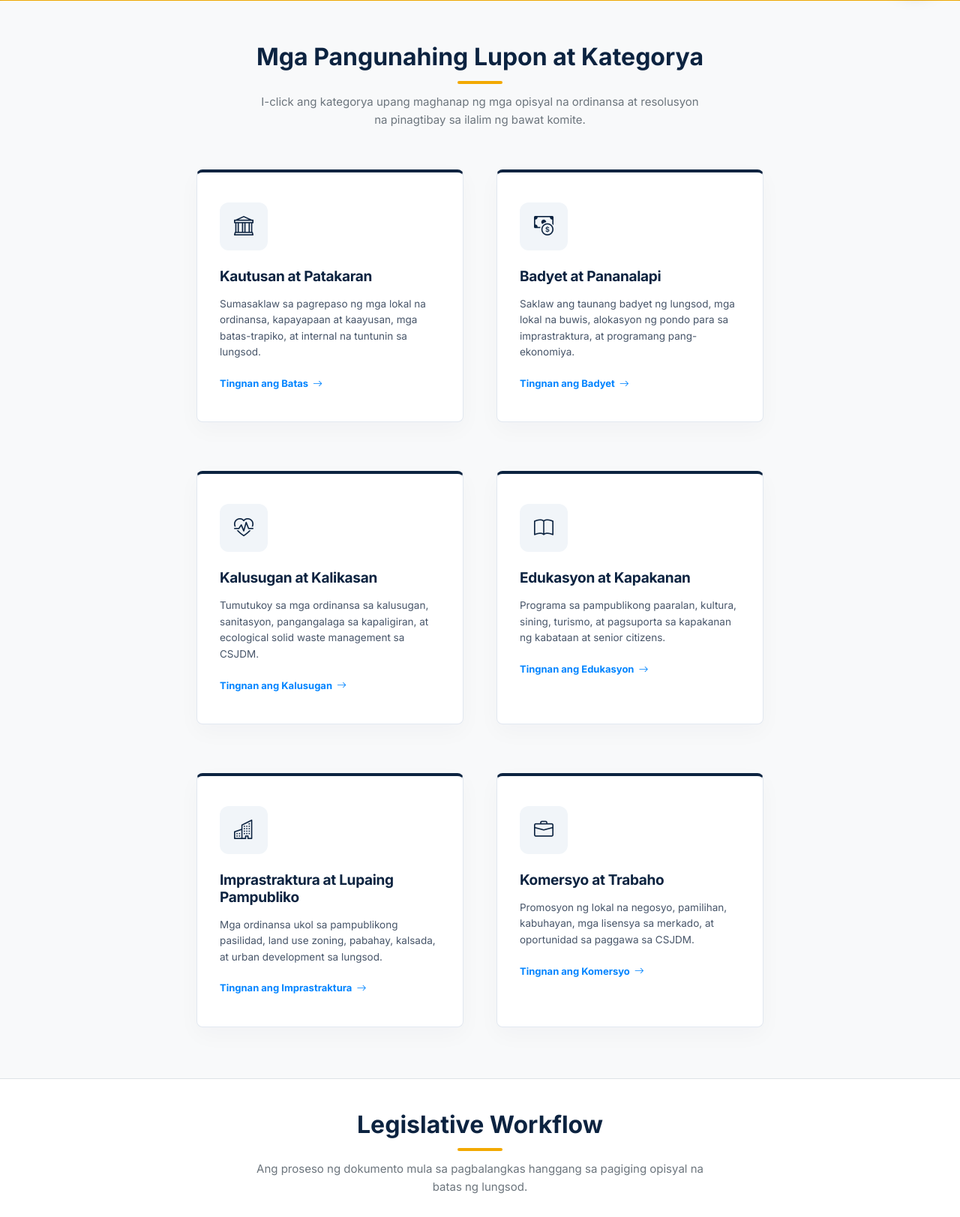
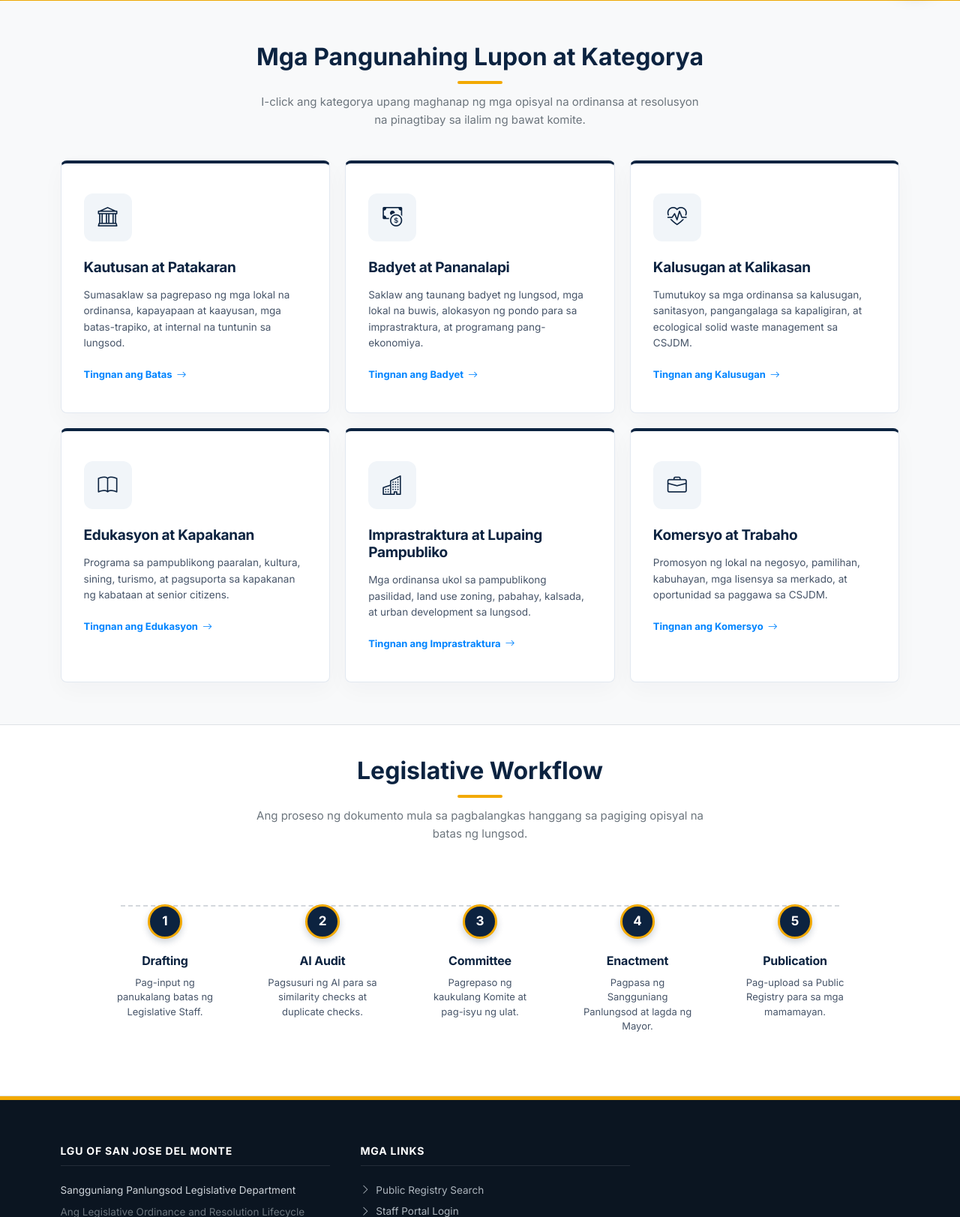
Before and after one commit to ronaldllamo26/ORLMS, a PHP site: template src/pages/home/index.php in a window 1280 px wide. Shown: the part 792-2415 px from the top of the page at 75% size. Run offline with PHP 8.4, Linux system fonts and the light colour scheme; the template is opened without the code that fills it, so the values that code supplies are empty; some libraries are stand-ins or nearby versions.

Commit message:
Convert landing page cards to dedicated CSS Grid template columns repeat(3, 1fr)

```diff
--- a/src/pages/home/index.php
+++ b/src/pages/home/index.php
@@ -215,21 +215,21 @@
             margin: 12px auto 0 auto;
             border-radius: 2px;
         }
-        @media (min-width: 768px) {
+        .feature-cards-grid {
+            display: grid !important;
+            grid-template-columns: repeat(3, 1fr) !important;
+            gap: 20px !important;
+        }
+        .feature-card-wrapper {
+            width: 100% !important;
+            max-width: 100% !important;
+            flex: none !important;
+            padding: 0 !important;
+        }
+        @media (max-width: 640px) {
             .feature-cards-grid {
-                display: flex !important;
-                flex-wrap: wrap !important;
+                grid-template-columns: 1fr !important;
             }
-            .feature-card-wrapper {
-                flex: 0 0 33.333333% !important;
-                max-width: 33.333333% !important;
-                width: 33.333333% !important;
-                padding: 12px !important;
-            }
-        }
-
-        .feature-card-wrapper {
-            padding: 10px;
         }
         .feature-card {
             background-color: #ffffff;
@@ -543,9 +543,9 @@
                 I-click ang kategorya upang maghanap ng mga opisyal na ordinansa at resolusyon na pinagtibay sa ilalim ng bawat komite.
             </p>
 
-            <div class="row g-4 text-start justify-content-center feature-cards-grid" style="display: flex; flex-wrap: wrap;">
+            <div class="feature-cards-grid text-start">
                 <!-- Card 1: Laws & Rules -->
-                <div class="col-12 col-md-4 feature-card-wrapper" style="flex: 0 0 33.333333%; max-width: 33.333333%; padding: 10px;">
+                <div class="feature-card-wrapper">
                     <a href="<?= APP_URL ?>/portal?search=Laws" class="feature-card">
                         <div class="feature-icon-wrapper">
                             <i class="bi bi-bank"></i>
@@ -557,7 +557,7 @@
                 </div>
 
                 <!-- Card 2: Finance & Appropriations -->
-                <div class="col-12 col-md-4 feature-card-wrapper" style="flex: 0 0 33.333333%; max-width: 33.333333%; padding: 10px;">
+                <div class="feature-card-wrapper">
                     <a href="<?= APP_URL ?>/portal?search=Finance" class="feature-card">
                         <div class="feature-icon-wrapper">
                             <i class="bi bi-cash-coin"></i>
@@ -569,7 +569,7 @@
                 </div>
 
                 <!-- Card 3: Health & Environment -->
-                <div class="col-12 col-md-4 feature-card-wrapper" style="flex: 0 0 33.333333%; max-width: 33.333333%; padding: 10px;">
+                <div class="feature-card-wrapper">
                     <a href="<?= APP_URL ?>/portal?search=Health" class="feature-card">
                         <div class="feature-icon-wrapper">
                             <i class="bi bi-heart-pulse"></i>
@@ -581,7 +581,7 @@
                 </div>
 
                 <!-- Card 4: Education & Social Welfare -->
-                <div class="col-12 col-md-4 feature-card-wrapper" style="flex: 0 0 33.333333%; max-width: 33.333333%; padding: 10px;">
+                <div class="feature-card-wrapper">
                     <a href="<?= APP_URL ?>/portal?search=Education" class="feature-card">
                         <div class="feature-icon-wrapper">
                             <i class="bi bi-book"></i>
@@ -593,7 +593,7 @@
                 </div>
 
                 <!-- Card 5: Infrastructure & Zoning -->
-                <div class="col-12 col-md-4 feature-card-wrapper" style="flex: 0 0 33.333333%; max-width: 33.333333%; padding: 10px;">
+                <div class="feature-card-wrapper">
                     <a href="<?= APP_URL ?>/portal?search=Infrastructure" class="feature-card">
                         <div class="feature-icon-wrapper">
                             <i class="bi bi-buildings"></i>
@@ -605,7 +605,7 @@
                 </div>
 
                 <!-- Card 6: Trade, Business & Labor -->
-                <div class="col-12 col-md-4 feature-card-wrapper" style="flex: 0 0 33.333333%; max-width: 33.333333%; padding: 10px;">
+                <div class="feature-card-wrapper">
                     <a href="<?= APP_URL ?>/portal?search=Trade" class="feature-card">
                         <div class="feature-icon-wrapper">
                             <i class="bi bi-briefcase"></i>
```
